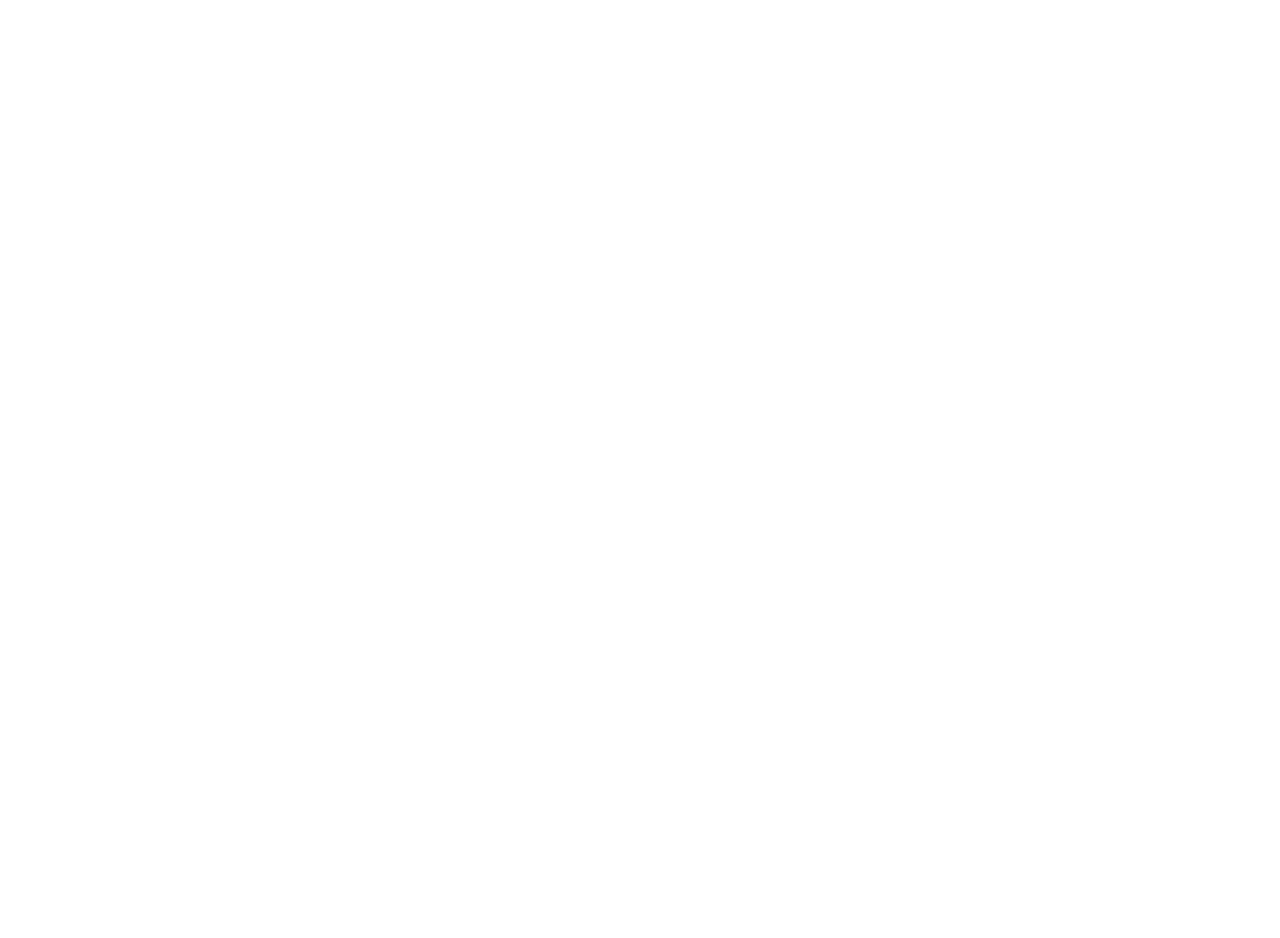
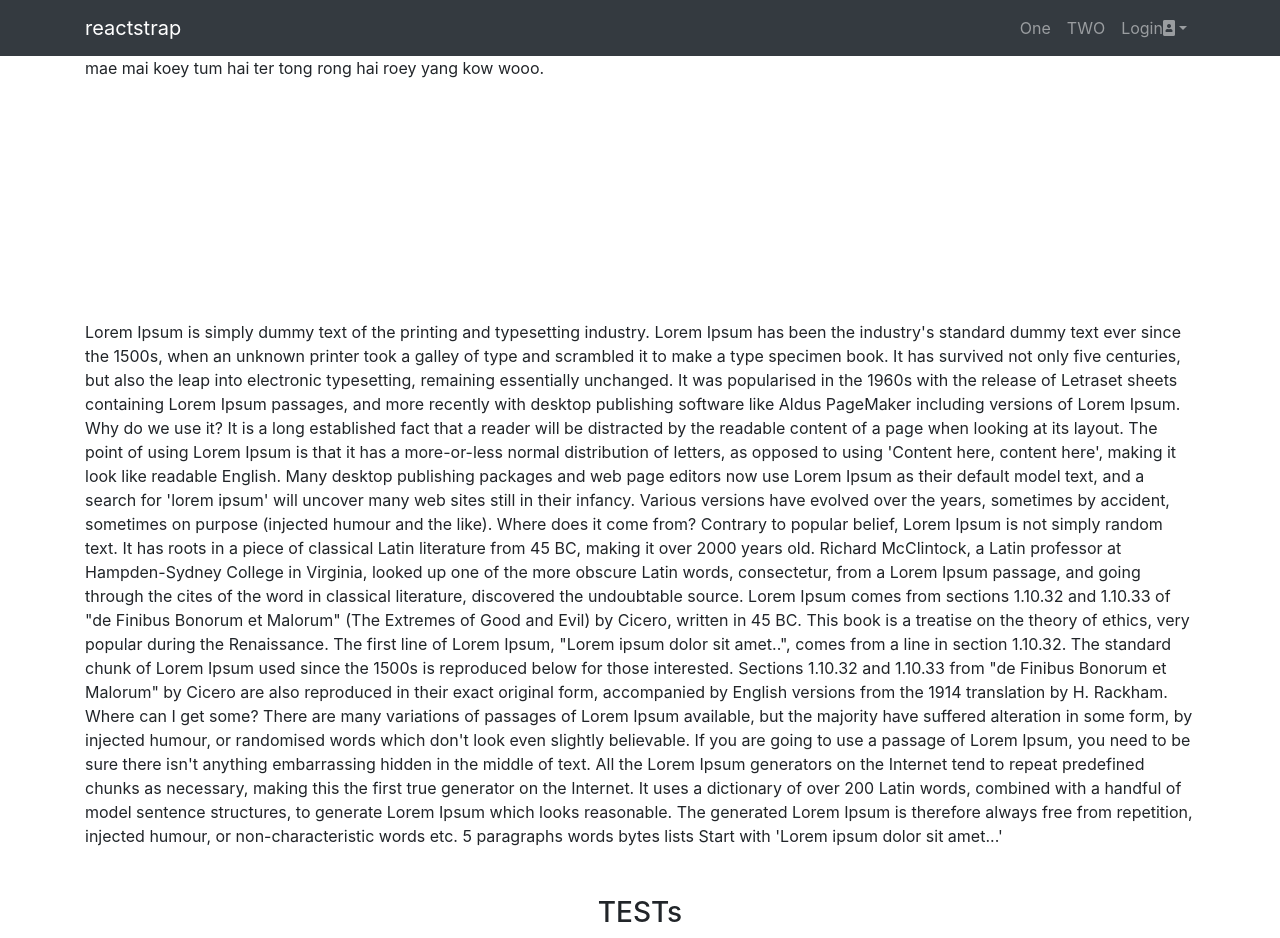
Before and after one commit to bomsoul/devcamp, a React (Create React App) app: page /post in a window 1280 px wide. Before the commit the page ends 800 px from the top, so only its background shows below. Built offline with nearby package versions, Linux system fonts and the light colour scheme.

Commit message:
add header photo

```diff
--- a/src/App.js
+++ b/src/App.js
@@ -6,8 +6,10 @@ import './App.css';
 class App extends React.Component {
   render(){
     return (
-        <Navhead/>,
-        <Footer/>
+        <div>
+          <Navhead/>
+          <Footer/>
+        </div>
     );
   }
 }
--- a/src/components/Footer.js
+++ b/src/components/Footer.js
@@ -4,7 +4,7 @@ export default class Footer extends React.Component{
     render(){
         return(
             <center>
-
+                <h3>TESTs</h3>
             </center>
         );
     }
--- a/src/components/Navhead.js
+++ b/src/components/Navhead.js
@@ -56,6 +56,7 @@ class Navhead extends React.Component {
                 <UncontrolledDropdown nav inNavbar>
                   <DropdownToggle nav caret>
                     Login
+                    <i class="fas fa-portrait"></i>
                   </DropdownToggle>
                   <DropdownMenu right>
                     <DropdownItem>
--- a/src/components/testcomponents/post.component.js
+++ b/src/components/testcomponents/post.component.js
@@ -5,6 +5,44 @@ export default class Posts extends Component {
         return (
             <div className="container">
                 mae mai koey tum hai ter tong rong hai roey yang kow wooo.
+                <br></br>
+                <br></br>
+                <br></br>
+                <br></br>
+                <br></br>
+                <br></br>
+                <br></br>
+                <br></br>
+                <br></br>
+                <br></br>
+                <br></br>
+                Lorem Ipsum is simply dummy text of the printing and typesetting industry. Lorem Ipsum has been the industry's standard dummy text ever since the 1500s, when an unknown printer took a galley of type and scrambled it to make a type specimen book. It has survived not only five centuries, but also the leap into electronic typesetting, remaining essentially unchanged. It was popularised in the 1960s with the release of Letraset sheets containing Lorem Ipsum passages, and more recently with desktop publishing software like Aldus PageMaker including versions of Lorem Ipsum.
+
+Why do we use it?
+It is a long established fact that a reader will be distracted by the readable content of a page when looking at its layout. The point of using Lorem Ipsum is that it has a more-or-less normal distribution of letters, as opposed to using 'Content here, content here', making it look like readable English. Many desktop publishing packages and web page editors now use Lorem Ipsum as their default model text, and a search for 'lorem ipsum' will uncover many web sites still in their infancy. Various versions have evolved over the years, sometimes by accident, sometimes on purpose (injected humour and the like).
+
+
+Where does it come from?
+Contrary to popular belief, Lorem Ipsum is not simply random text. It has roots in a piece of classical Latin literature from 45 BC, making it over 2000 years old. Richard McClintock, a Latin professor at Hampden-Sydney College in Virginia, looked up one of the more obscure Latin words, consectetur, from a Lorem Ipsum passage, and going through the cites of the word in classical literature, discovered the undoubtable source. Lorem Ipsum comes from sections 1.10.32 and 1.10.33 of "de Finibus Bonorum et Malorum" (The Extremes of Good and Evil) by Cicero, written in 45 BC. This book is a treatise on the theory of ethics, very popular during the Renaissance. The first line of Lorem Ipsum, "Lorem ipsum dolor sit amet..", comes from a line in section 1.10.32.
+
+The standard chunk of Lorem Ipsum used since the 1500s is reproduced below for those interested. Sections 1.10.32 and 1.10.33 from "de Finibus Bonorum et Malorum" by Cicero are also reproduced in their exact original form, accompanied by English versions from the 1914 translation by H. Rackham.
+
+Where can I get some?
+There are many variations of passages of Lorem Ipsum available, but the majority have suffered alteration in some form, by injected humour, or randomised words which don't look even slightly believable. If you are going to use a passage of Lorem Ipsum, you need to be sure there isn't anything embarrassing hidden in the middle of text. All the Lorem Ipsum generators on the Internet tend to repeat predefined chunks as necessary, making this the first true generator on the Internet. It uses a dictionary of over 200 Latin words, combined with a handful of model sentence structures, to generate Lorem Ipsum which looks reasonable. The generated Lorem Ipsum is therefore always free from repetition, injected humour, or non-characteristic words etc.
+
+5
+	paragraphs
+	words
+	bytes
+	lists
+	Start with 'Lorem
+ipsum dolor sit amet...'
+
+                <br></br>
+                <br></br>
+
+                <br></br>
+
             </div>
 
         )
```
Also changed, not shown: 1 other file (tests, documents, lock files or other folders).
